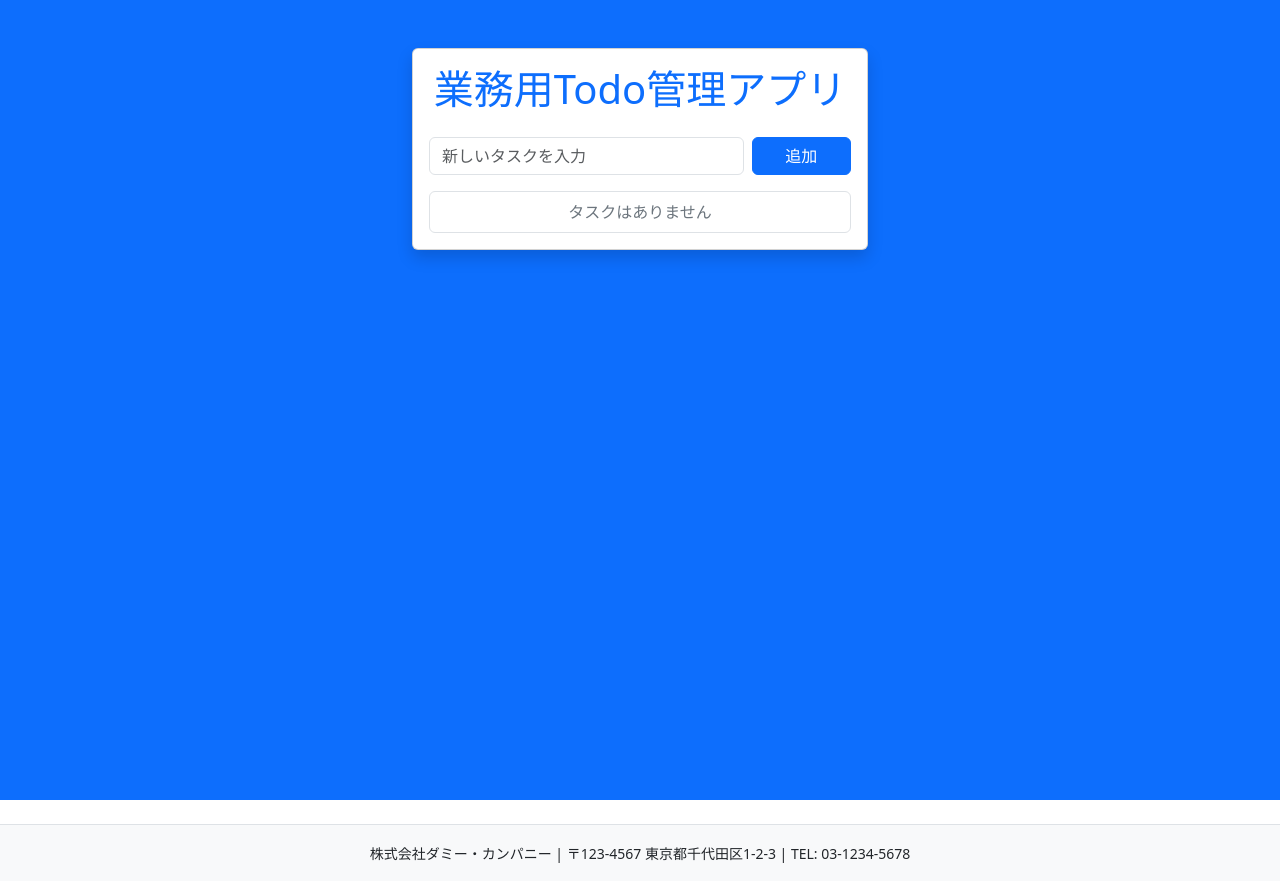
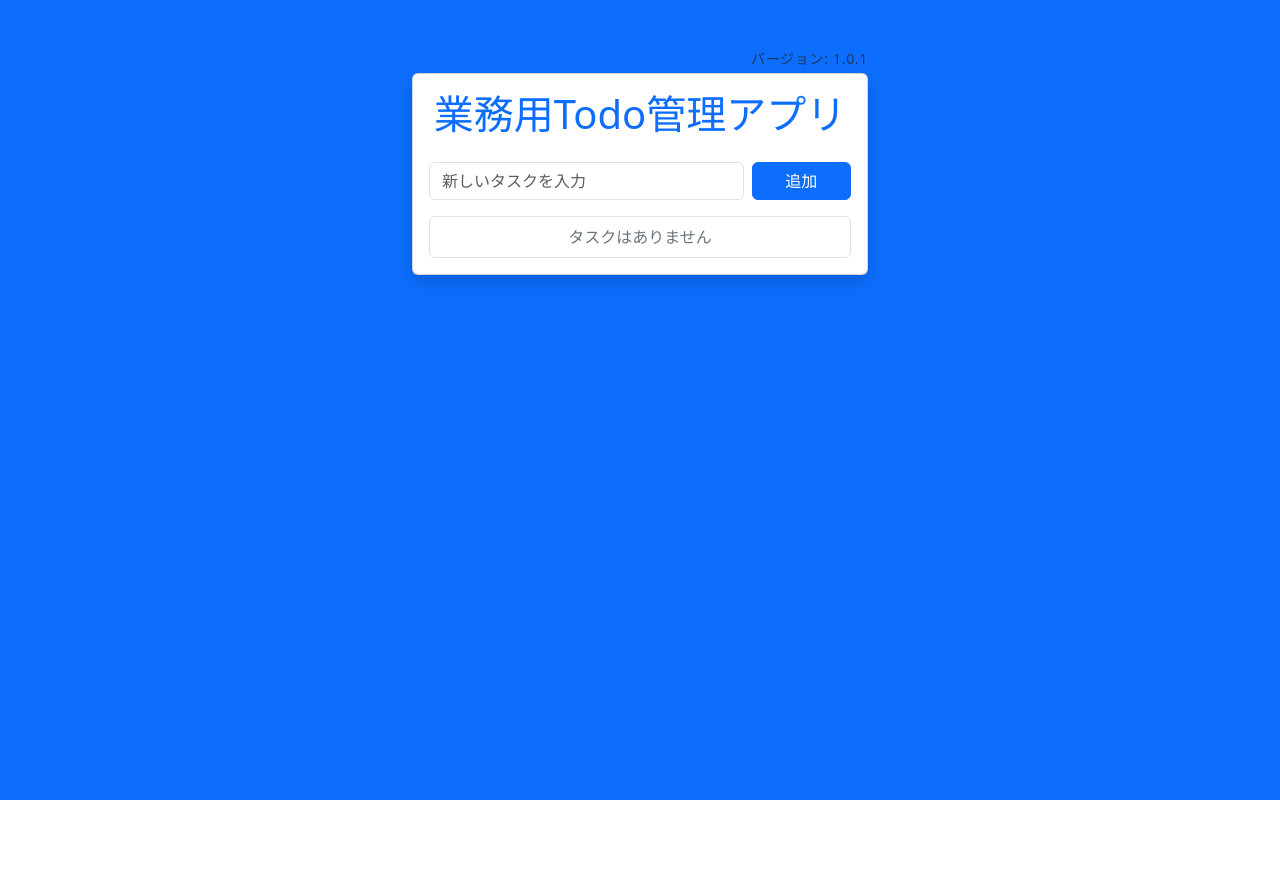
Before and after one commit to hirayama-t/my-todo-app, a React (Create React App) app: page / in a window 1280 px wide. After the commit the page ends 800 px from the top, so only its background shows below. Built offline with nearby package versions, Linux system fonts and the light colour scheme.

Commit message:
バージョン表示追加

```diff
--- a/src/App.js
+++ b/src/App.js
@@ -2,7 +2,7 @@
 import './App.css';
 import React, { useState, useEffect } from 'react';
 
-const varsion =  '1.0.1';
+const version =  '1.0.1';
 
 function App() {
     // タスク完了/未完了切り替え処理
@@ -54,6 +54,9 @@ function App() {
     <>
       <div className="bg-primary min-vh-100 py-5">
         <div className="container" style={{ maxWidth: 480 }}>
+          <div className="text-end text-muted small mb-1" style={{letterSpacing: '0.05em'}}>
+            バージョン: {version}
+          </div>
           <div className="card shadow">
             <div className="card-body">
               <h1 className="card-title text-center mb-4 text-primary">業務用Todo管理アプリ</h1>
@@ -99,9 +102,6 @@ function App() {
           </div>
         </div>
       </div>
-      <footer className="text-center py-3 bg-light border-top mt-4">
-        <small>株式会社ダミー・カンパニー | 〒123-4567 東京都千代田区1-2-3 | TEL: 03-1234-5678</small>
-      </footer>
     </>
   );
 
```
